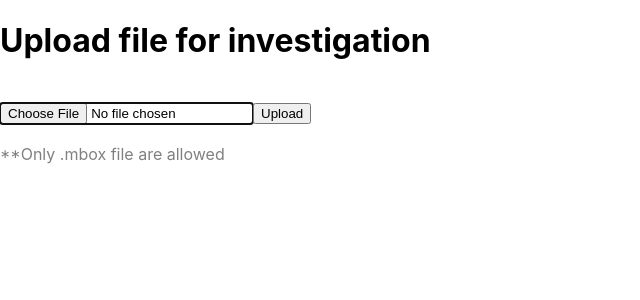
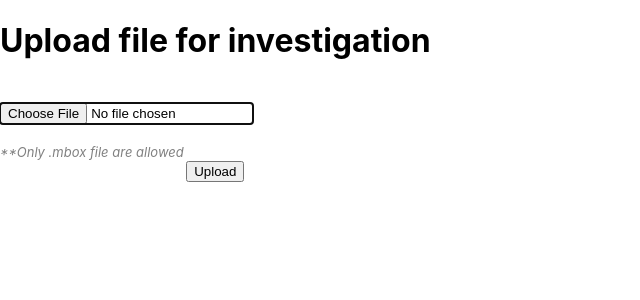
Before and after one commit to natachit/emcis-frontend, a React (Create React App) app: page / in a window 1280 px wide. Shown: the top 300 px of the page, without its empty margins (0-640 px from the left). Built offline with nearby package versions, Linux system fonts and the light colour scheme; what react-emotion would draw is missing.

Commit message:
change layout upload modal

```diff
--- a/src/App.css
+++ b/src/App.css
@@ -163,6 +163,17 @@ p {
 }
 
 .upload {
-  font-size: 13;
+  font-size: 13px;
   color: grey;
+  font-style: italic;
 }
+
+.upload-btn {
+  border: none;
+  color: white;
+  padding: 15px 32px;
+  text-align: center;
+  text-decoration: none;
+  display: inline-block;
+  font-size: 16px;
+}
--- a/src/Upload.js
+++ b/src/Upload.js
@@ -45,11 +45,11 @@ class Upload extends Component {
                     <h1>Upload file for investigation</h1>
                     <br />
                     <input type="file" name="file" onChange={(e) => this.handleFile(e)}></input>
+                    <br /><br />
+                    <p className="upload">**Only .mbox file are allowed</p>
+                    <div align="center">
                         <button type="button" onClick={(e) => this.handleUpload(e)}>Upload</button>
                         <br /><br />
-                    <p className="upload">**Only .mbox file are allowed</p>
-                    <br /><br />
-                    <div align="center">
                         <Loader
                             className={override}
                             sizeUnit={"px"}
```
Lines whose indentation alone changed are shown as unchanged.
